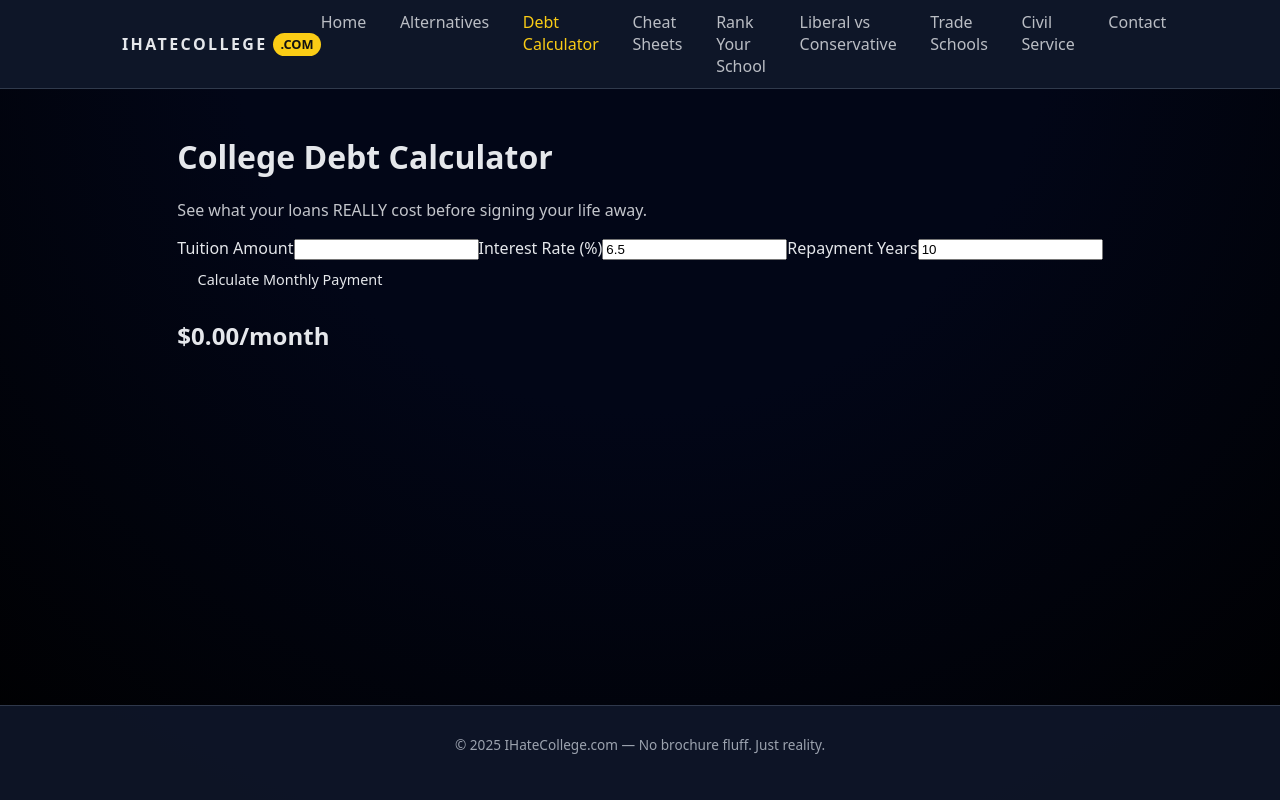
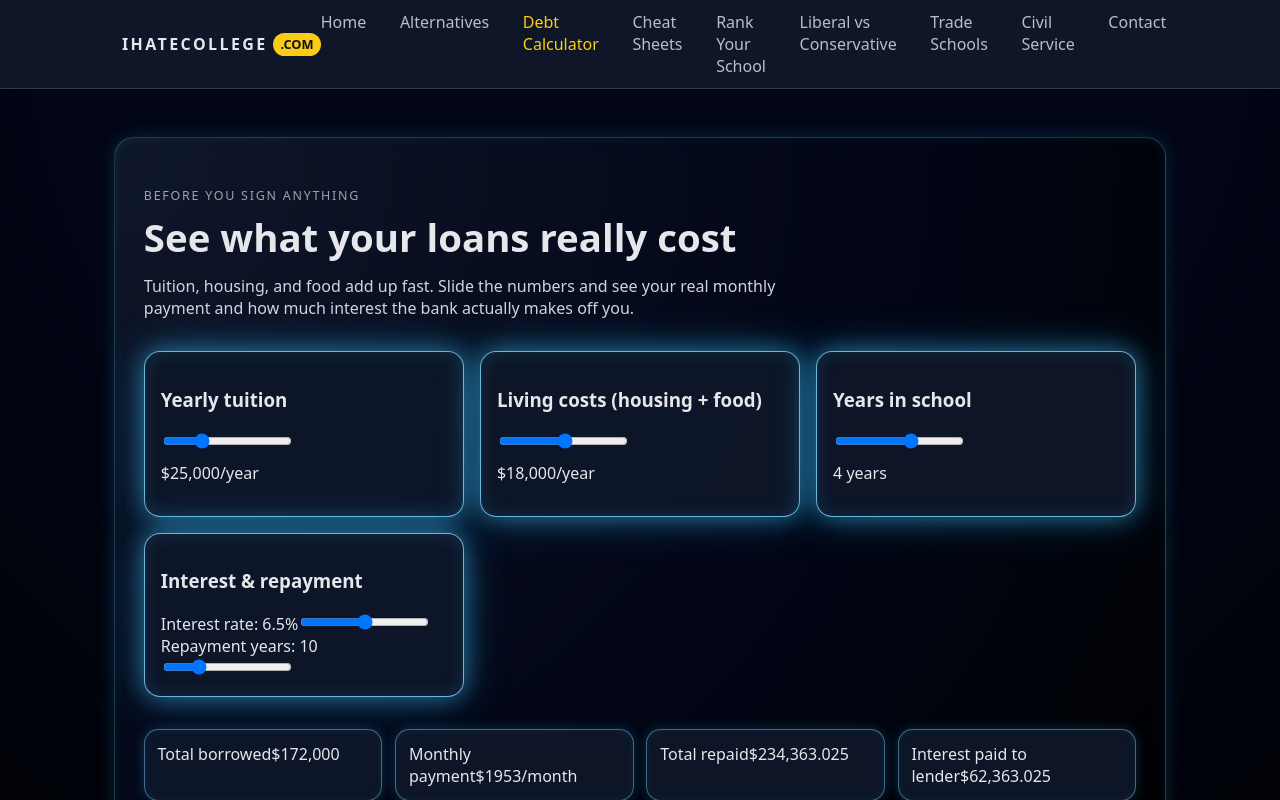
Before and after one commit to placebetsai/Ihatecollege, a Next.js app: page /debt-calculator in a window 1280 px wide. Shown: the top 800 px of the page. Built offline with nearby package versions, Linux system fonts and the light colour scheme.

Commit message:
Update debt-calculator.js

```diff
--- a/pages/debt-calculator.js
+++ b/pages/debt-calculator.js
@@ -1,59 +1,150 @@
+// pages/debt-calculator.js
 import { useState } from "react";
 import Layout from "../components/Layout";
 
 export default function DebtCalculator() {
-  const [tuition, setTuition] = useState("");
-  const [rate, setRate] = useState(6.5);
-  const [years, setYears] = useState(10);
+  const [tuition, setTuition] = useState(25000);
+  const [years, setYears] = useState(4);
+  const [living, setLiving] = useState(18000);
+  const [interest, setInterest] = useState(6.5);
+  const [repayYears, setRepayYears] = useState(10);
 
-  const calculate = () => {
-    const P = Number(tuition);
-    const r = Number(rate) / 100 / 12;
-    const n = years * 12;
-
-    const payment = (P * r) / (1 - Math.pow(1 + r, -n));
-    return payment ? payment.toFixed(2) : "0.00";
-  };
+  const totalBorrowed = tuition * years + living * years;
+  const monthlyRate = interest / 100 / 12;
+  const numPayments = repayYears * 12;
+  const monthlyPayment =
+    totalBorrowed && monthlyRate
+      ? (totalBorrowed * monthlyRate) /
+        (1 - Math.pow(1 + monthlyRate, -numPayments))
+      : 0;
+  const totalPaid = monthlyPayment * numPayments;
+  const totalInterest = totalPaid - totalBorrowed;
 
   return (
-    <Layout title="Debt Calculator">
-      <h1>College Debt Calculator</h1>
+    <Layout title="College Debt Calculator – The Real Cost">
+      <section className="hero">
+        <p className="eyebrow">BEFORE YOU SIGN ANYTHING</p>
+        <h1 className="hero-title">See what your loans really cost</h1>
+        <p className="hero-subtitle">
+          Tuition, housing, and food add up fast. Slide the numbers and see your
+          real monthly payment and how much interest the bank actually makes off
+          you.
+        </p>
 
-      <p style={{ opacity: 0.85 }}>
-        See what your loans REALLY cost before signing your life away.
-      </p>
+        <div className="path-grid" style={{ margin: "2rem 0" }}>
+          <div className="path-card">
+            <h3>Yearly tuition</h3>
+            <input
+              type="range"
+              min="8000"
+              max="70000"
+              step="1000"
+              value={tuition}
+              onChange={(e) => setTuition(Number(e.target.value))}
+            />
+            <p className="stat-value" style={{ marginTop: "0.5rem" }}>
+              ${tuition.toLocaleString()}/year
+            </p>
+          </div>
 
-      <div className="card">
-        <label>Tuition Amount</label>
-        <input
-          className="input"
-          type="number"
-          value={tuition}
-          onChange={(e) => setTuition(e.target.value)}
-        />
+          <div className="path-card">
+            <h3>Living costs (housing + food)</h3>
+            <input
+              type="range"
+              min="0"
+              max="35000"
+              step="1000"
+              value={living}
+              onChange={(e) => setLiving(Number(e.target.value))}
+            />
+            <p className="stat-value" style={{ marginTop: "0.5rem" }}>
+              ${living.toLocaleString()}/year
+            </p>
+          </div>
 
-        <label>Interest Rate (%)</label>
-        <input
-          className="input"
-          type="number"
-          value={rate}
-          onChange={(e) => setRate(e.target.value)}
-        />
+          <div className="path-card">
+            <h3>Years in school</h3>
+            <input
+              type="range"
+              min="1"
+              max="6"
+              step="1"
+              value={years}
+              onChange={(e) => setYears(Number(e.target.value))}
+            />
+            <p className="stat-value" style={{ marginTop: "0.5rem" }}>
+              {years} years
+            </p>
+          </div>
 
-        <label>Repayment Years</label>
-        <input
-          className="input"
-          type="number"
-          value={years}
-          onChange={(e) => setYears(e.target.value)}
-        />
-
-        <div className="btn" onClick={calculate}>
-          Calculate Monthly Payment
+          <div className="path-card">
+            <h3>Interest &amp; repayment</h3>
+            <label className="stat-label">
+              Interest rate: {interest.toFixed(1)}%
+            </label>
+            <input
+              type="range"
+              min="3"
+              max="10"
+              step="0.1"
+              value={interest}
+              onChange={(e) => setInterest(Number(e.target.value))}
+            />
+            <label className="stat-label" style={{ marginTop: "0.6rem" }}>
+              Repayment years: {repayYears}
+            </label>
+            <input
+              type="range"
+              min="5"
+              max="25"
+              step="1"
+              value={repayYears}
+              onChange={(e) => setRepayYears(Number(e.target.value))}
+            />
+          </div>
         </div>
 
-        <h2>${calculate()}/month</h2>
-      </div>
+        <div className="hero-stats">
+          <div className="stat">
+            <span className="stat-label">Total borrowed</span>
+            <span className="stat-value">
+              ${totalBorrowed.toLocaleString()}
+            </span>
+          </div>
+          <div className="stat">
+            <span className="stat-label">Monthly payment</span>
+            <span className="stat-value">
+              ${monthlyPayment.toFixed(0)}/month
+            </span>
+          </div>
+          <div className="stat">
+            <span className="stat-label">Total repaid</span>
+            <span className="stat-value">
+              ${totalPaid.toLocaleString()}
+            </span>
+          </div>
+          <div className="stat">
+            <span className="stat-label">Interest paid to lender</span>
+            <span className="stat-value">
+              ${totalInterest.toLocaleString()}
+            </span>
+          </div>
+        </div>
+
+        <section className="section-cta" style={{ marginTop: "2rem" }}>
+          <h2 className="section-title">
+            Now compare that monthly bill to a trade or cert.
+          </h2>
+          <div className="cta-buttons">
+            <a href="/trade-schools" className="btn btn-pill">
+              See trade school options
+            </a>
+            <a href="/alternatives" className="btn btn-pill">
+              Explore non-degree paths
+            </a>
+          </div>
+        </section>
+      </section>
     </Layout>
   );
-}
+                }
```
